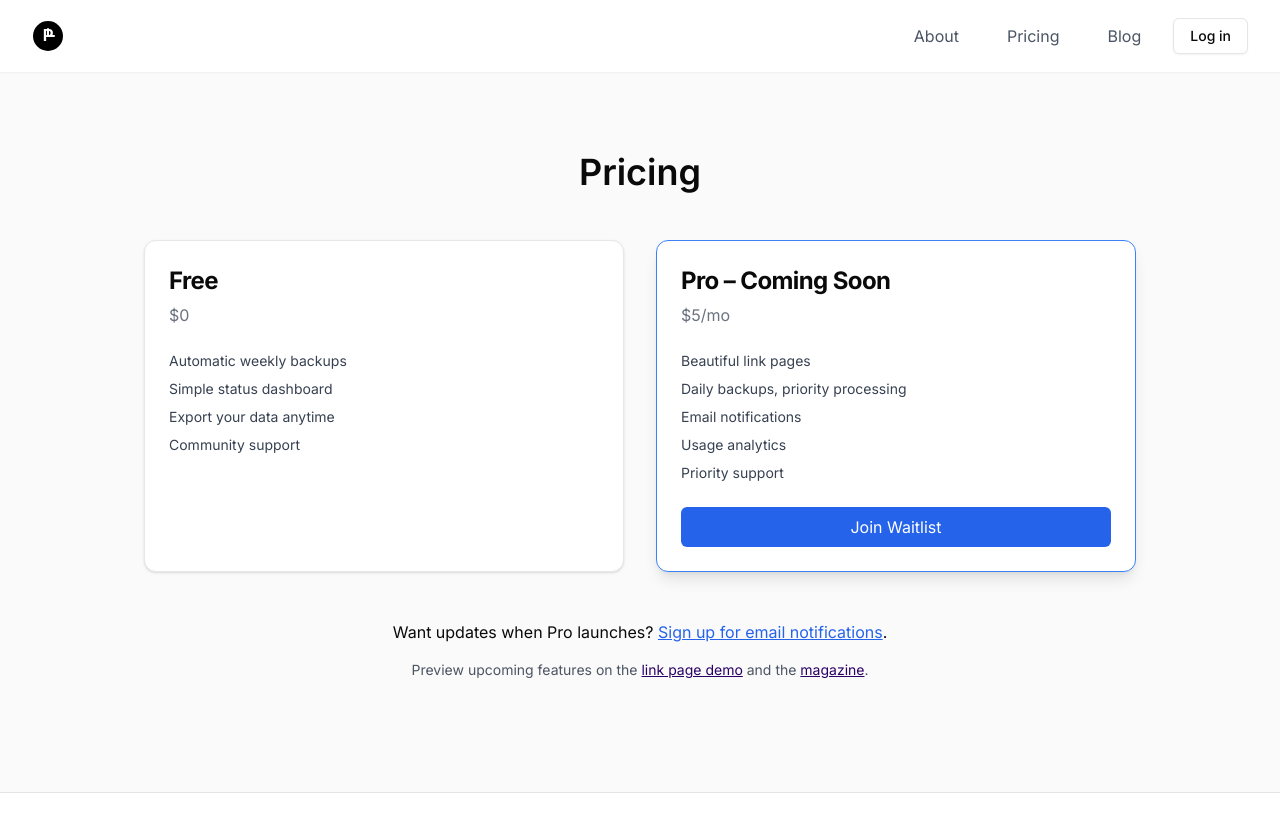
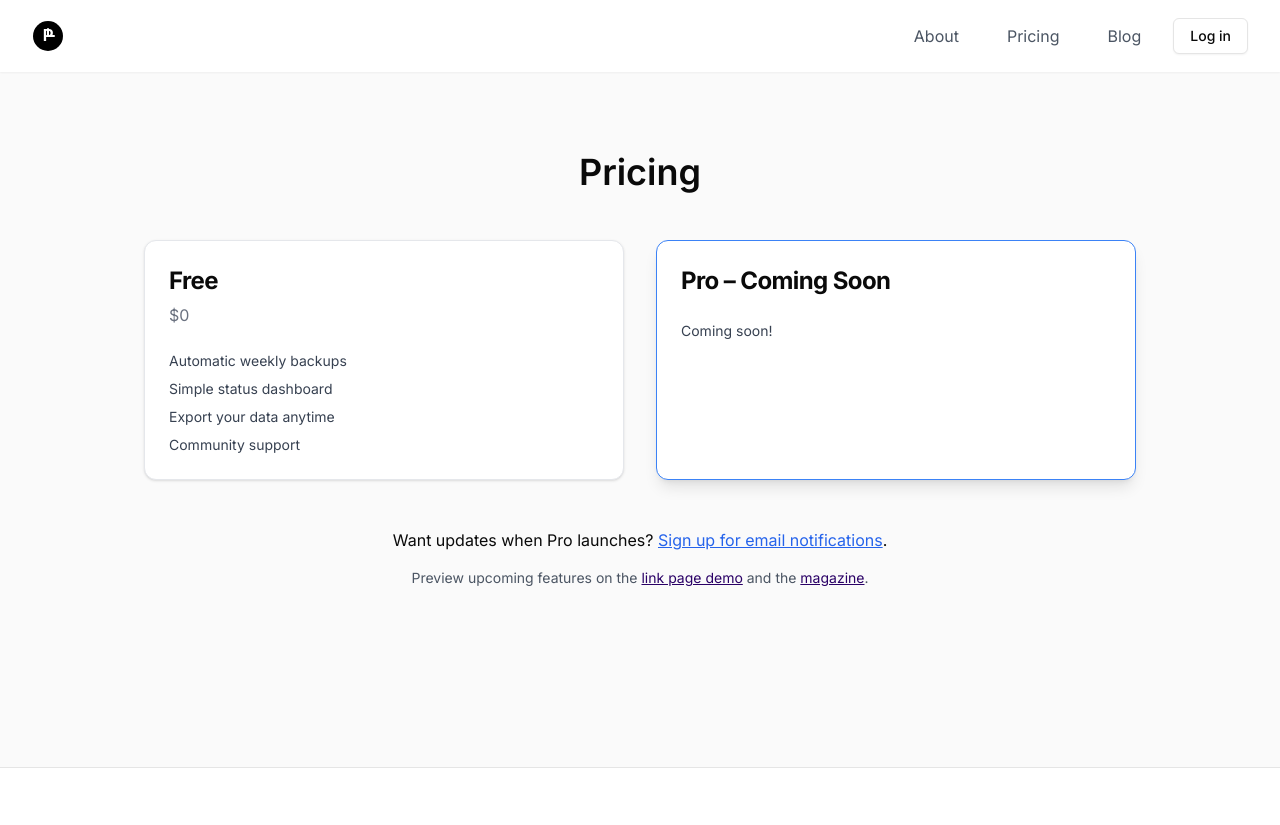
Before and after one commit to jonbell-lot23/pesos, a Next.js app: page /pricing in a window 1280 px wide. After the commit the page ends 800 px from the top, so only its background shows below. Built offline with nearby package versions, Linux system fonts and the light colour scheme; no server answers.

Commit message:
Simplify Pro plan card

```diff
--- a/app/pricing/page.tsx
+++ b/app/pricing/page.tsx
@@ -22,22 +22,8 @@ export default function PricingPage() {
         />
         <PricingCard
           title="Pro – Coming Soon"
-          price="$5/mo"
           highlight
-          features={[
-            "Beautiful link pages",
-            "Daily backups, priority processing",
-            "Email notifications",
-            "Usage analytics",
-            "Priority support",
-          ]}
-          cta={
-            <Link href="/subscribe" className="w-full">
-              <button className="w-full bg-blue-600 text-white py-2 rounded-md">
-                Join Waitlist
-              </button>
-            </Link>
-          }
+          features={["Coming soon!"]}
         />
       </div>
       <p className="text-center mt-12">
```
Also changed, not shown: 1 other file (tests, documents, lock files or other folders).
